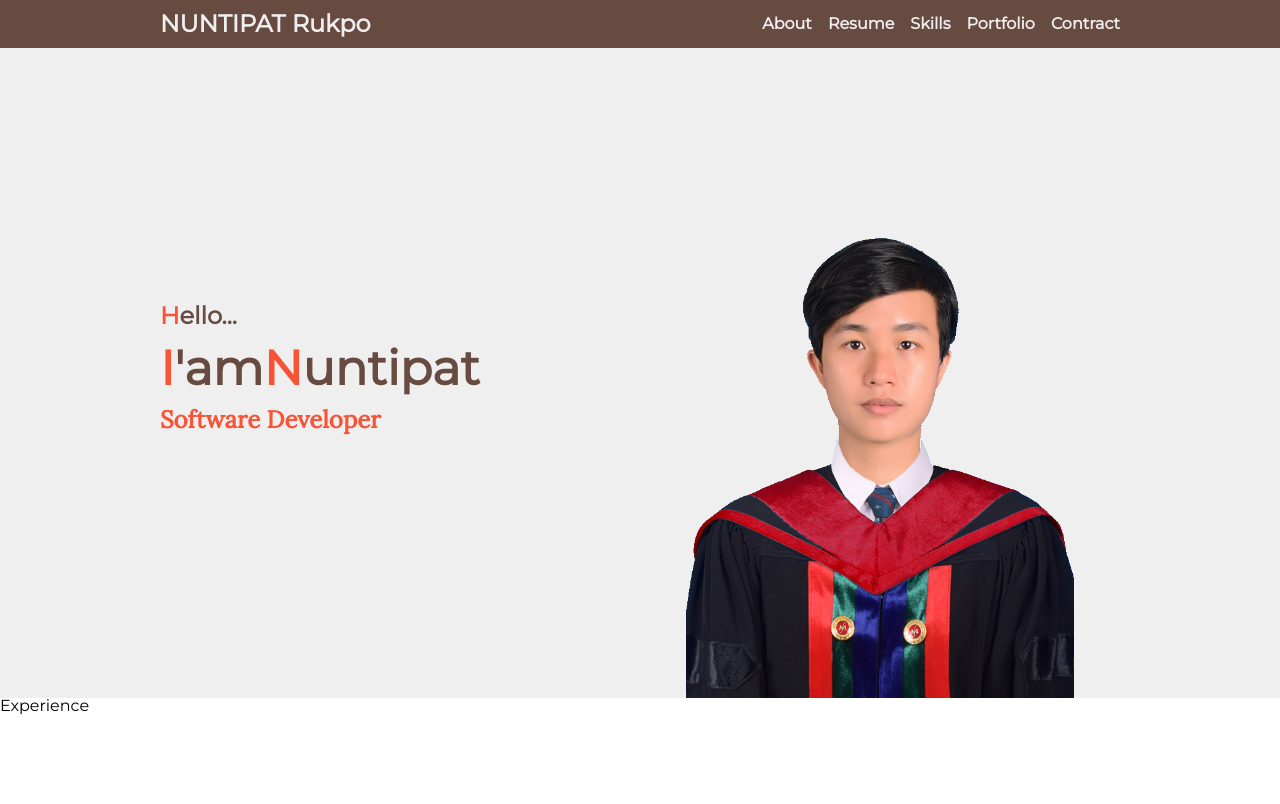
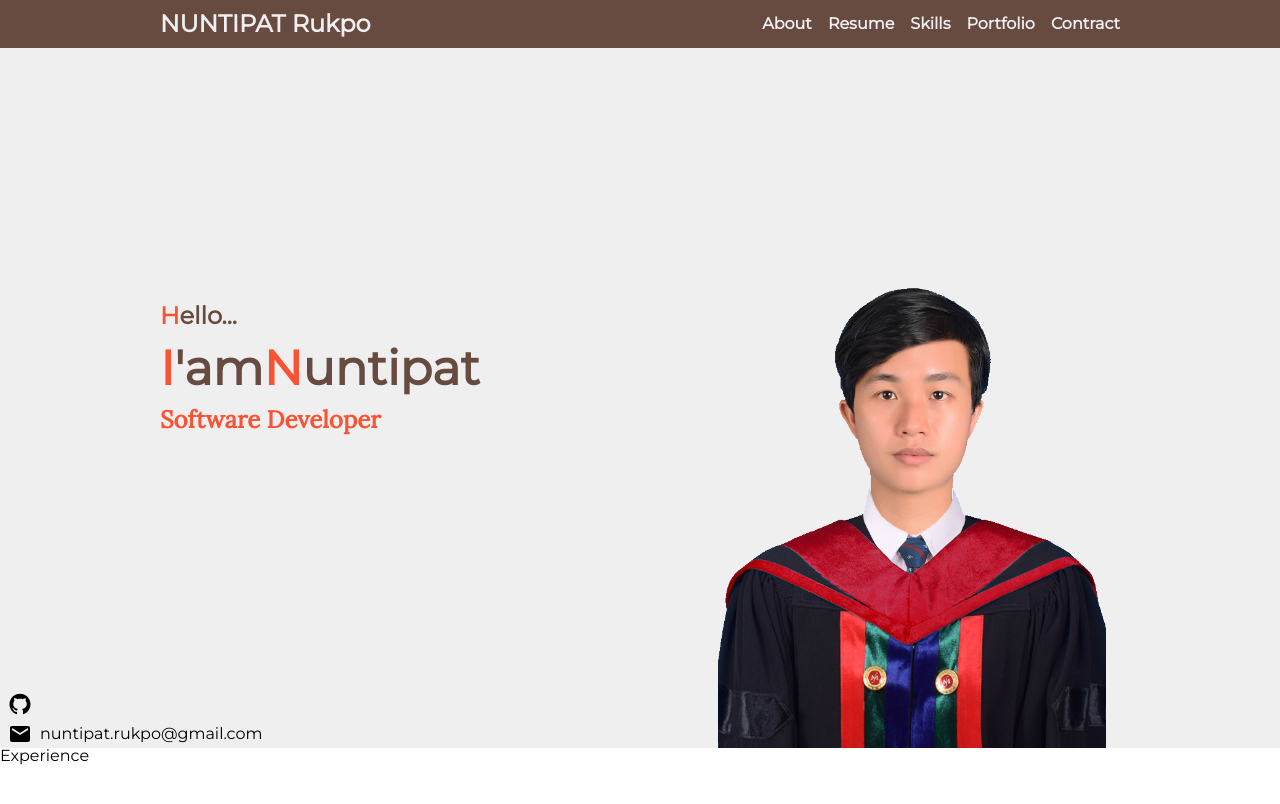
Before and after one commit to nuntipatcpe/profile-react-app, a React (Vite) app: page / in a window 1280 px wide. Shown: the top 804 px of the page. Built offline with nearby package versions, Linux system fonts and the light colour scheme.

Commit message:
feat: Home page

```diff
--- a/package.json
+++ b/package.json
@@ -10,6 +10,7 @@
   "dependencies": {
     "react": "^18.0.0",
     "react-dom": "^18.0.0",
+    "react-icons": "^4.4.0",
     "sass": "^1.53.0"
   },
   "devDependencies": {
--- a/src/component/profile/Home.jsx
+++ b/src/component/profile/Home.jsx
@@ -1,14 +1,13 @@
 import React from "react";
-import img from "../../assets/imgs/profile.png";
+import { AiFillGithub } from 'react-icons/ai';
+import { MdEmail } from 'react-icons/md';
 
 function Home() {
   return (
     <div id="home" className="home">
       <div className="container">
         <div className="home-item">
-
           <div className="item-1">
-
             <div className="row-1">
               <p className="text-highlight text-small">H</p>
               <p className="text-small">ello...</p>
@@ -27,9 +26,13 @@ function Home() {
           <div className="background">
             <picture></picture>
           </div>
-
         </div>
       </div>
+      <div className="profile-contrack">
+         <i><AiFillGithub className="git-icon"/></i>
+        <div className="email"><MdEmail className="email-icon"/>nuntipat.rukpo@gmail.com</div>
+      </div>
+
     </div>
   );
 }
--- a/src/scss/component/_home.scss
+++ b/src/scss/component/_home.scss
@@ -1,30 +1,50 @@
-// @include background-image
-// @include background('../../assets/imgs/profile.png');
 .home {
   background-color: $sixty-color;
-  height: 650px;
+
+  height: 700px;
   align-items: center;
+
+    .profile-contrack{
+        display: flex;
+      flex-direction: column;
+      position: relative;
+      top: -3.5rem;
+      left: .5rem;
+      .git-icon{
+        width: 1.5rem;
+        height: 1.5rem;
+      }
+      .email{
+        margin-top:.2rem;
+        display: flex;
+        align-items: center;
+        .email-icon{
+        width: 1.5rem;
+        height: 1.5rem;
+        padding-right: .5rem;
+      }
+      }
+
+      }
   .home-item {
+
     display: flex;
-    max-height: 650px;
     height: 100%;
     .background {
       width: 100%;
-    //   background-color: aqua;
       display: flex;
       align-items: flex-end;
       justify-content: right;
 
+
       picture{
         height: 30rem;
-        width: 30rem;
+        width: 26rem;
         background-image: url('/src/assets/imgs/profile.png');
         background-repeat: no-repeat;
         background-position: center;
         background-size: contain;
-        // border:none solid black
       }
-
 
     }
     .item-1{
--- a/src/scss/layout/_container.scss
+++ b/src/scss/layout/_container.scss
@@ -1,6 +1,5 @@
 .container{
     max-width: 960px;
     margin: 0 auto;
-    // background-color:aquamarine;
     height: 100%;
 }
```
Also changed, not shown: 1 other file (tests, documents, lock files or other folders).
